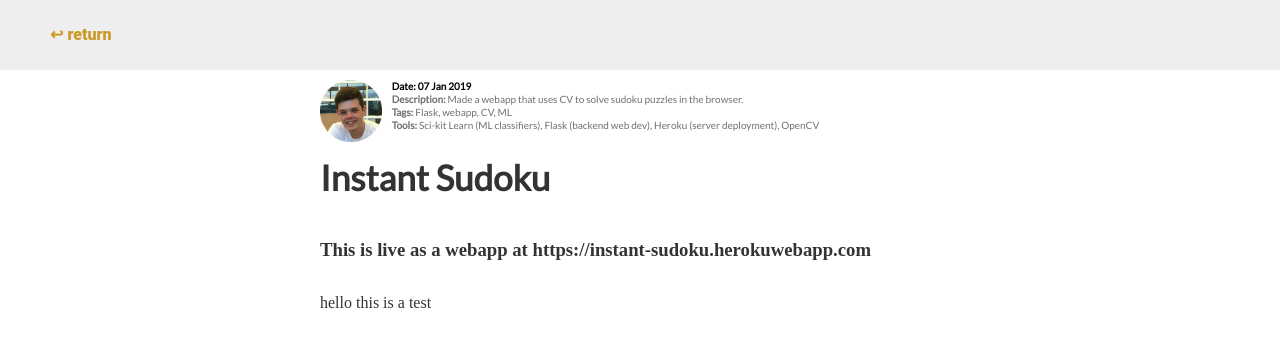
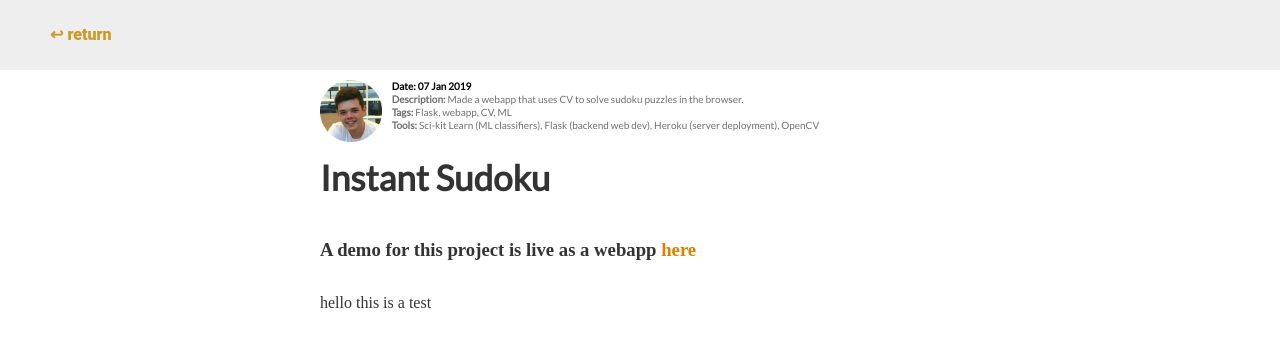
Before and after one commit to andrewmourcos/andrewmourcos.github.io, a Jekyll site: the page built from projects/_posts/2019-01-07-Instant Sudoku.md, in a window 1280 px wide. Shown: the top 347 px of the page. Built offline with Jekyll 4.4.1, drawn with Linux system fonts in a browser that asks for light colours; some web fonts are replaced.

Commit message:
Update 2019-01-07-Instant Sudoku.md

```diff
--- a/projects/_posts/2019-01-07-Instant Sudoku.md
+++ b/projects/_posts/2019-01-07-Instant Sudoku.md
@@ -8,5 +8,5 @@ tools: Sci-kit Learn (ML classifiers), Flask (backend web dev), Heroku (server d
 img2: yeet
 ---
 
-### This is live as a webapp at https://instant-sudoku.herokuwebapp.com
+### A demo for this project is live as a webapp <a href="https://instant-sudoku.herokuwebapp.com">here</a>
 hello this is a test
```
